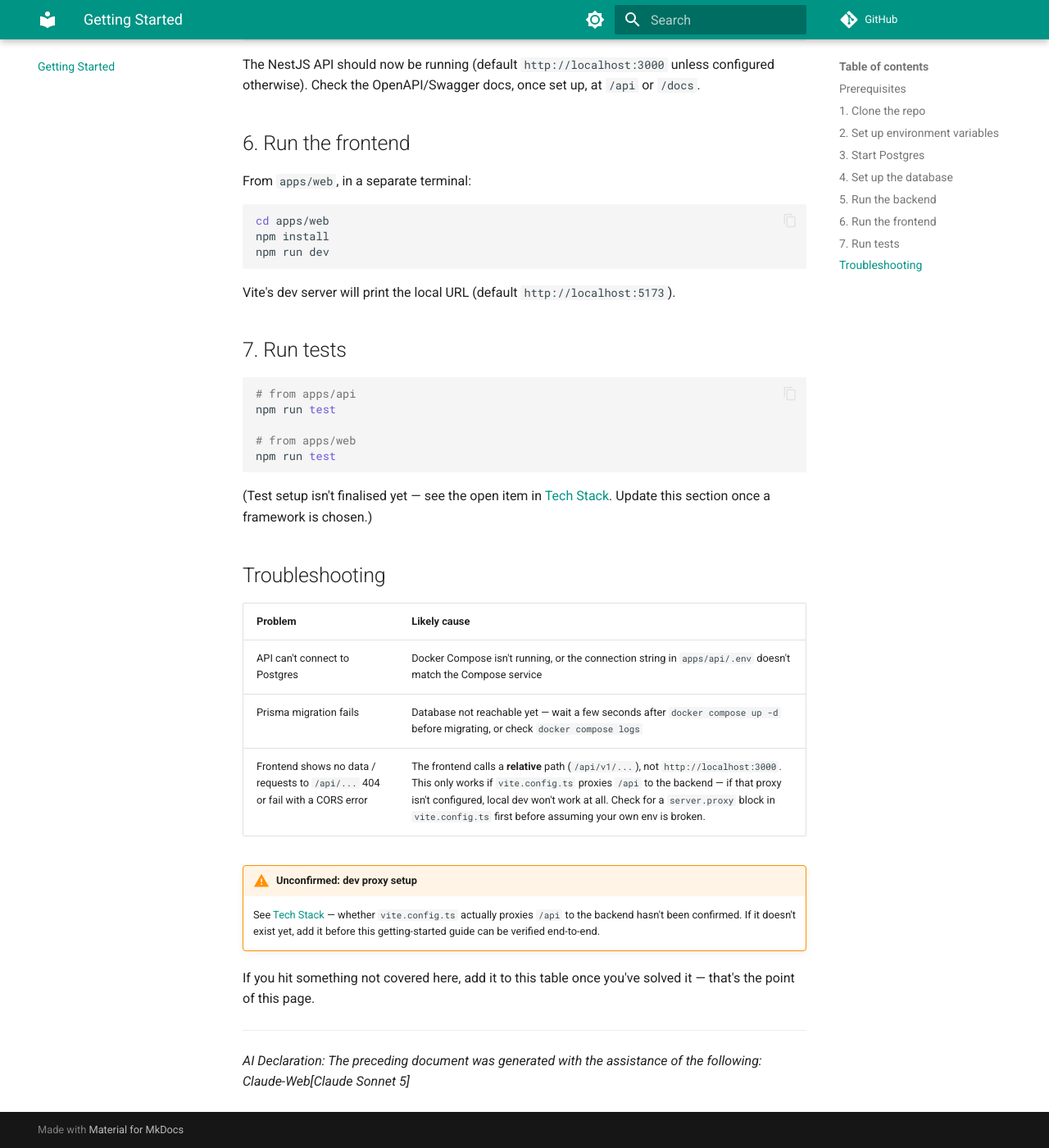
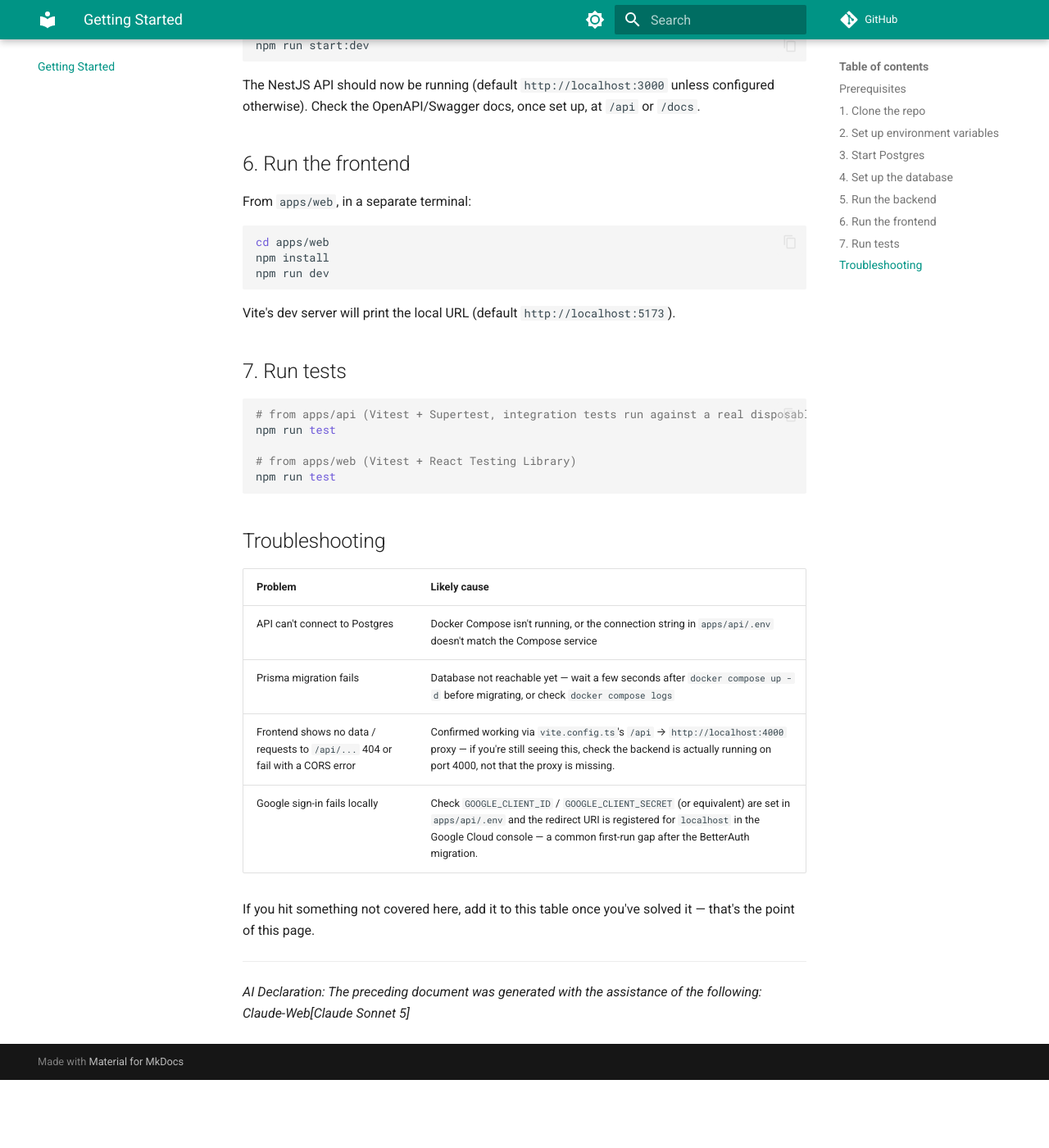
Before and after one commit to Sports-Analytics-Innovation-Platform/Innovation-Documentation-Website, an MkDocs documentation site: the page built from docs/getting-started.md, in a window 1280 px wide and 1400 px high, scrolled down 1543 px. Shown: the whole window at 82% size. Built offline with MkDocs 1.6.1 and Material for MkDocs 9.7.7, drawn with Linux system fonts in a browser that asks for light colours; comment, search, counter and statistics services are not loaded; after the commit the page ends 2860 px from its top, so only the background shows below that; some of the changed text lies outside the part shown.

Commit message:
docs: confirm dev proxy, update auth env vars in getting-started
Assisted-by: Claude-Web[Claude Sonnet 5]

````diff
--- a/docs/getting-started.md
+++ b/docs/getting-started.md
@@ -26,7 +26,7 @@ cp apps/api/.env.example apps/api/.env
 cp apps/web/.env.example apps/web/.env
 ```
 
-Fill in the values `.env.example` documents (database connection string, Passport/session secret, etc.) — never commit the filled-in `.env` files. See [Security](security.md) for why.
+Fill in the values `.env.example` documents — database connection string, and a **Google OAuth client ID/secret** for BetterAuth (not a Passport/session secret; auth was migrated, see [ADR-002](decisions/adr-002-auth.md)). Never commit the filled-in `.env` files. See [Security](security.md) for why.
 
 ## 3. Start Postgres
 
@@ -70,14 +70,12 @@ Vite's dev server will print the local URL (default `http://localhost:5173`).
 ## 7. Run tests
 
 ```bash
-# from apps/api
+# from apps/api (Vitest + Supertest, integration tests run against a real disposable Postgres DB)
 npm run test
 
-# from apps/web
+# from apps/web (Vitest + React Testing Library)
 npm run test
 ```
-
-(Test setup isn't finalised yet — see the open item in [Tech Stack](tech-stack.md). Update this section once a framework is chosen.)
 
 ## Troubleshooting
 
@@ -85,10 +83,8 @@ npm run test
 |---|---|
 | API can't connect to Postgres | Docker Compose isn't running, or the connection string in `apps/api/.env` doesn't match the Compose service |
 | Prisma migration fails | Database not reachable yet — wait a few seconds after `docker compose up -d` before migrating, or check `docker compose logs` |
-| Frontend shows no data / requests to `/api/...` 404 or fail with a CORS error | The frontend calls a **relative** path (`/api/v1/...`), not `http://localhost:3000`. This only works if `vite.config.ts` proxies `/api` to the backend — if that proxy isn't configured, local dev won't work at all. Check for a `server.proxy` block in `vite.config.ts` first before assuming your own env is broken. |
-
-!!! warning "Unconfirmed: dev proxy setup"
-    See [Tech Stack](tech-stack.md#not-yet-decided) — whether `vite.config.ts` actually proxies `/api` to the backend hasn't been confirmed. If it doesn't exist yet, add it before this getting-started guide can be verified end-to-end.
+| Frontend shows no data / requests to `/api/...` 404 or fail with a CORS error | Confirmed working via `vite.config.ts`'s `/api` → `http://localhost:4000` proxy — if you're still seeing this, check the backend is actually running on port 4000, not that the proxy is missing. |
+| Google sign-in fails locally | Check `GOOGLE_CLIENT_ID` / `GOOGLE_CLIENT_SECRET` (or equivalent) are set in `apps/api/.env` and the redirect URI is registered for `localhost` in the Google Cloud console — a common first-run gap after the BetterAuth migration. |
 
 If you hit something not covered here, add it to this table once you've solved it — that's the point of this page.
 
````
Also changed, not shown: other parts of docs/getting-started.md (+2 -2 lines).
